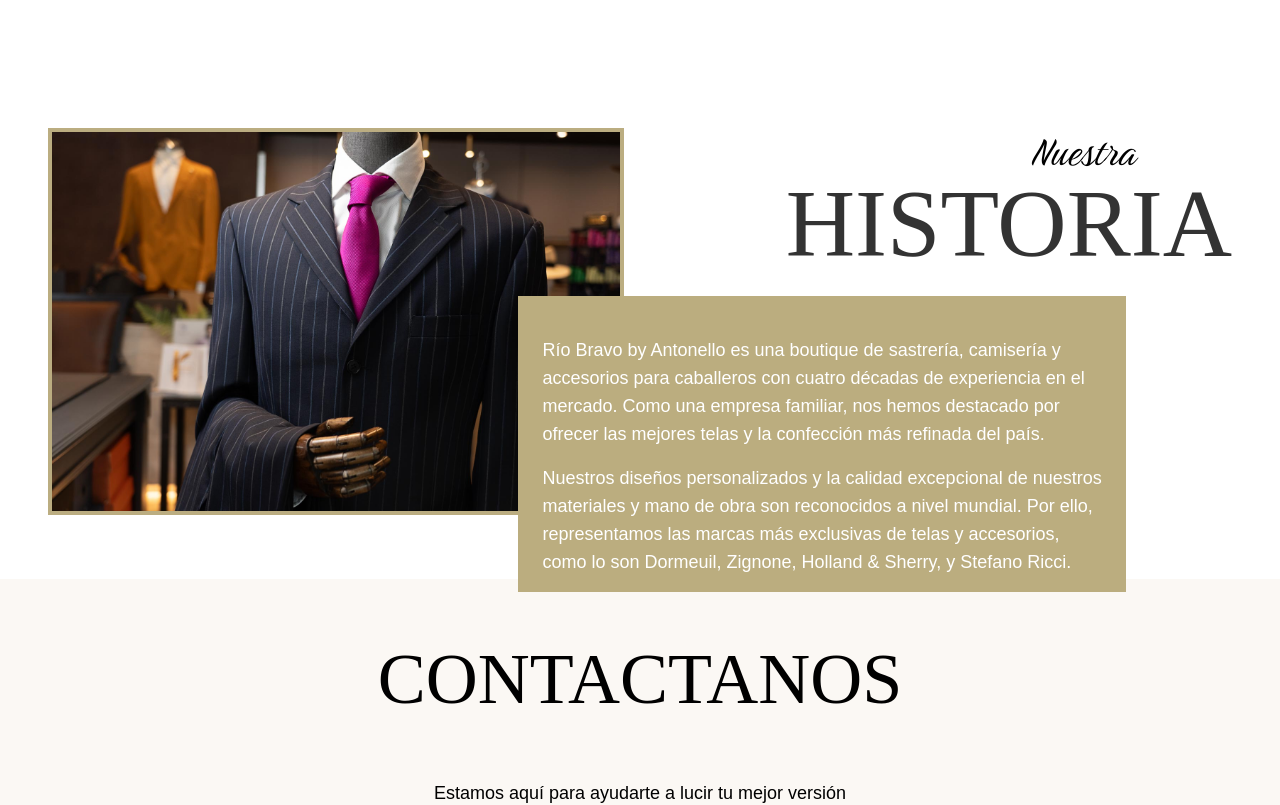
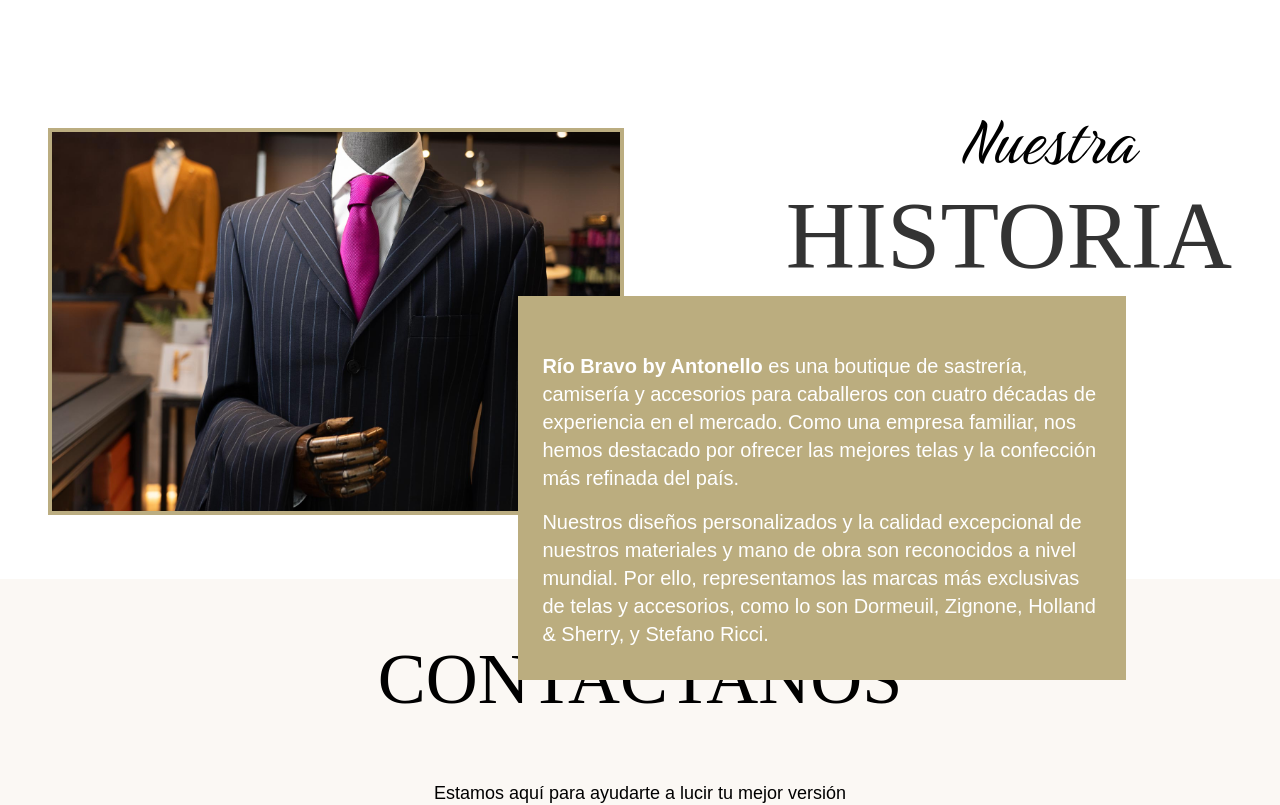
Before and after one commit to Julian-Kellmer/Atonello, a React (Vite) app: page / in a window 1280 px wide. Shown: the part 1940-2745 px from the top of the page. Built offline with nearby package versions, Linux system fonts and the light colour scheme; no server answers; a web font is replaced by a local one.

Commit message:
adding photo of antonello in the main section

```diff
--- a/src/Pages/Home.jsx
+++ b/src/Pages/Home.jsx
@@ -22,7 +22,7 @@
 import trajeTostadoDetras from "../assets/imagenes/modals/trajes/tresPiezas/detras.png"
 import trajeTostadoPiezas from "../assets/imagenes/modals/trajes/tresPiezas/piezas.png"
 import CarruselBrands from '../components/gralComponents/CarruselBrands';
-
+import antonello from '../assets/imagenes/imagenes/home/antonello.png';
 import camisasEsmoquinFrente from "../assets/imagenes/modals/camisas/esmoquin/frente.png"
 import camisasEsmoquinPieza from "../assets/imagenes/modals/camisas/esmoquin/pieza.png"
 
@@ -224,19 +224,19 @@
           />
         </figure>
         <div className="w-full md:w-1/2 px-4 mt-8 md:mt-0 items-start">
-          <span className="block text-xl md:text-5xl font-birthstone md:text-right md:mr-24 ">Nuestra</span>
+          <span className="block text-xl md:text-[5rem] pb-8 font-birthstone md:text-right md:mr-24 ">Nuestra</span>
           <h2 className="md:text-8xl text-4xl font-didot text-left md:text-right text-[#333]  ">
             HISTORIA
           </h2>
 
-          <div className='md:absolute relative md:left-[40%] md:top-[45%] md:w-3/6 text-left bg-[#bbad7f] py-4 px-6 font-comissioner   '>
+          <div className='md:absolute  relative md:left-[40%] md:top-[45%] md:w-3/6 text-left bg-[#bbad7f]  md:py-8 py-4 px-6 font-comissioner   '>
 
-            <p className="mt-6 md:text-lg leading-relaxed  text-white">
-              Río Bravo by Antonello es una boutique de sastrería, camisería y accesorios para
+            <p className="mt-6 md:text-xl leading-relaxed  text-white">
+              <b>Río Bravo by Antonello </b>es una boutique de sastrería, camisería y accesorios para
               caballeros con cuatro décadas de experiencia en el mercado. Como una empresa familiar,
               nos hemos destacado por ofrecer las mejores telas y la confección más refinada del país.
             </p>
-            <p className="mt-4 md:text-lg leading-relaxed  text-white">
+            <p className="mt-4 md:text-xl leading-relaxed  text-white">
               Nuestros diseños personalizados y la calidad excepcional de nuestros materiales y mano
               de obra son reconocidos a nivel mundial. Por ello, representamos las marcas más
               exclusivas de telas y accesorios, como lo son Dormeuil, Zignone, Holland & Sherry, y
@@ -250,13 +250,14 @@
 
       <div className="bg-black flex w-full hidden md:block ">
         <h3 className='font-didot text-white text-7xl p-12'>EXPERIENCIAS <br />
-        <span className='font-birthstone text-white text-9xl'>
-          de clientes</span>
-          </h3>
+          <span className='font-birthstone text-white text-9xl'>
+            de clientes</span>
+        </h3>
         <Carrusel />
       </div>
       <VisitShowroom />
-      <CarruselBrands imageCount={16}/>
+      <CarruselBrands imageCount={16} />
+      <section className='w-full h-[300px] bg-black bg-no-repeat bg-center bg-[top]' style={{ backgroundImage: `url(${antonello})` }}> '</section>
     </main>
   );
 };
```
